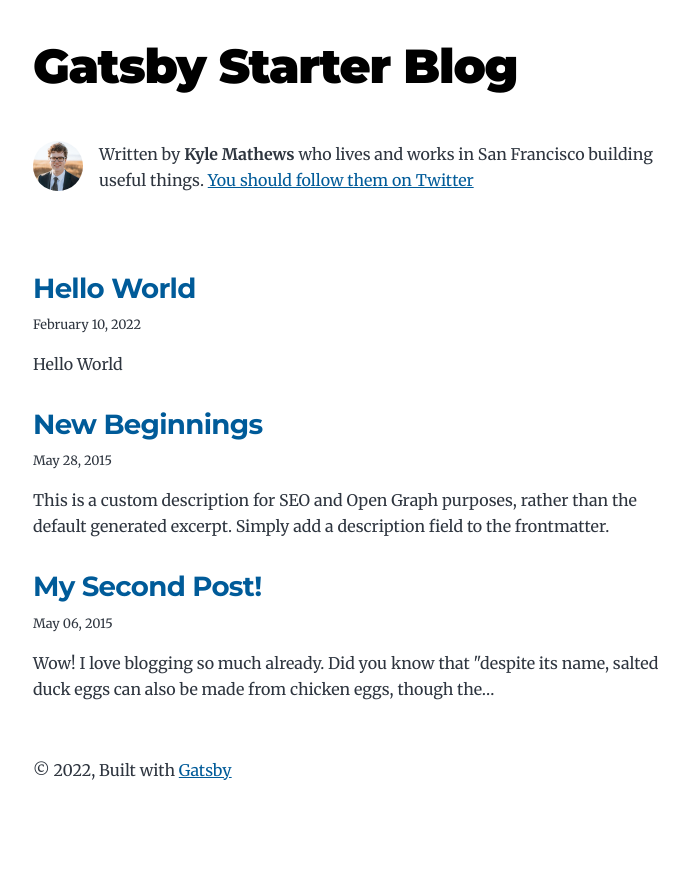
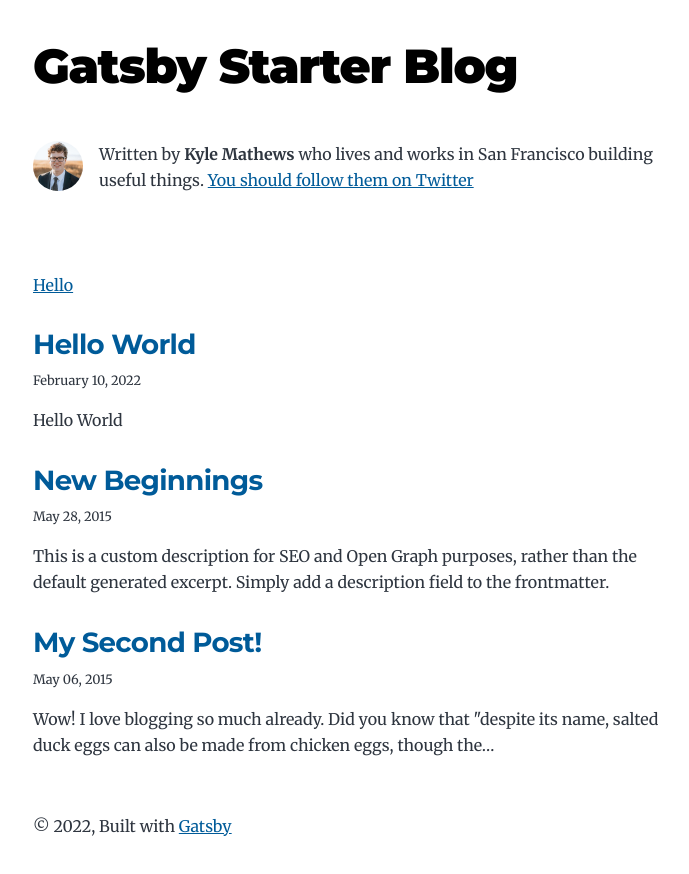
Before and after one commit to edriellee/gatsby-starter-blog, a Gatsby site: page / in a window 1280 px wide. Shown: the whole page, without its empty margins (291-980 px from the left). Before the commit the page ends 846 px from the top, so only its background shows below. Built offline with nearby package versions, Linux system fonts and the light colour scheme; Gatsby itself is replaced by a stand-in of ours.

Commit message:
add link

```diff
--- a/src/pages/index.js
+++ b/src/pages/index.js
@@ -28,6 +28,7 @@ const BlogIndex = ({ data, location }) => {
     <Layout location={location} title={siteTitle}>
       <Seo title="All posts" />
       <Bio />
+      <a href="https://gatsbystarterblog17163.gatsbyjs.io/new-page/">Hello</a>
       <ol style={{ listStyle: `none` }}>
         {posts.map(post => {
           const title = post.frontmatter.title || post.fields.slug
```
